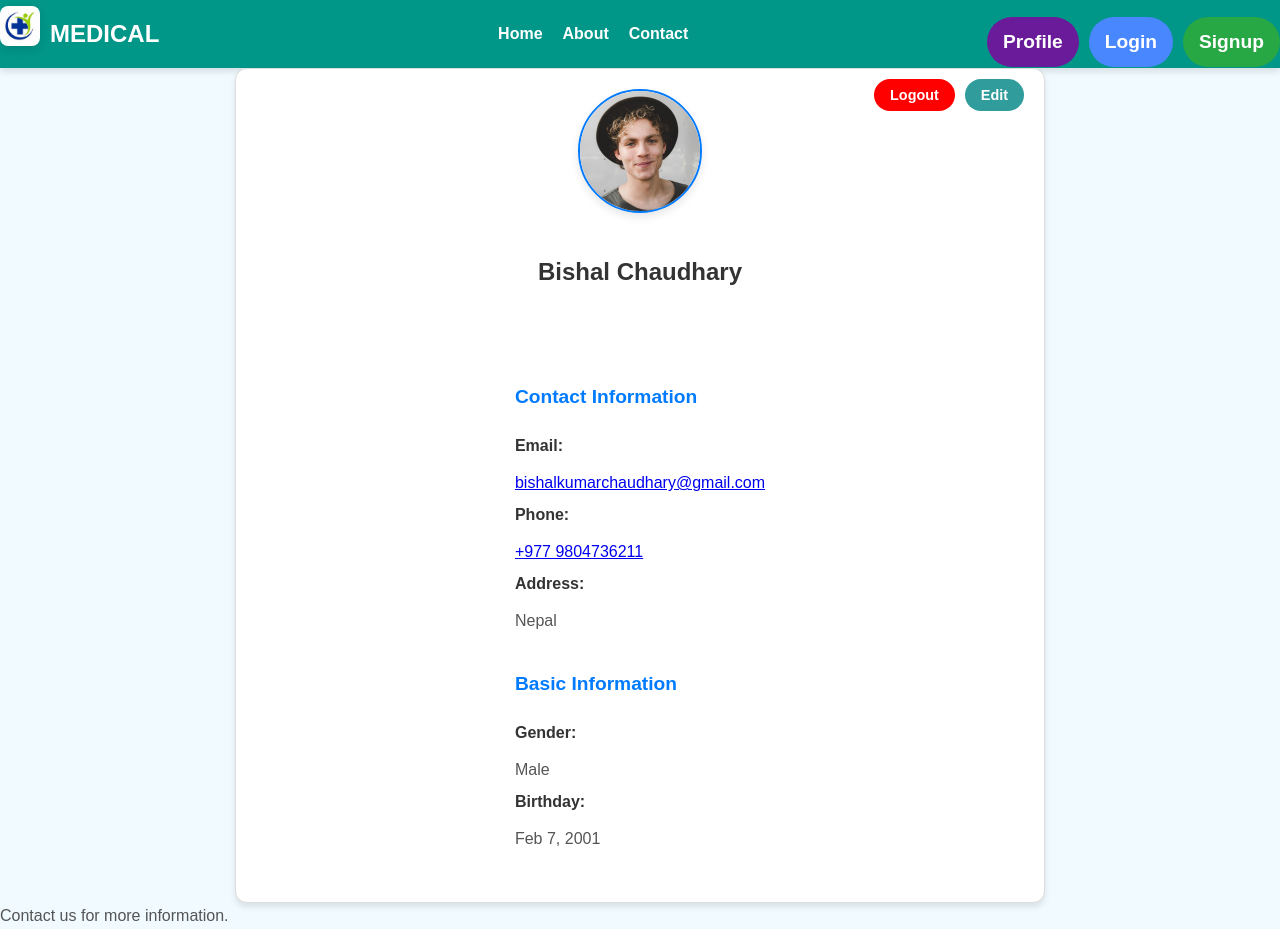
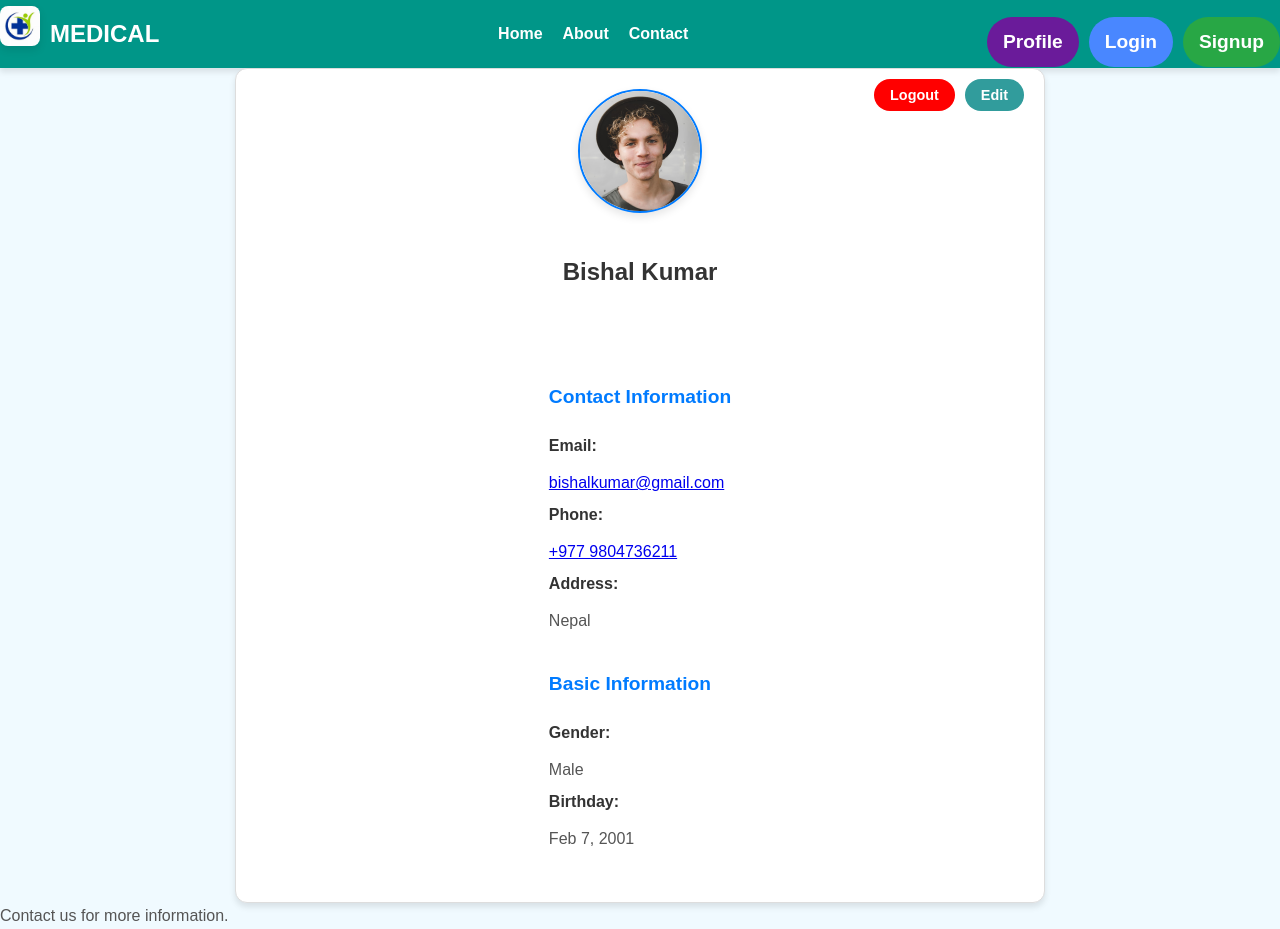
Before and after one commit to konok666/doctorappointment, a React app in the folder frontend/: page /profile in a window 1280 px wide. Built offline with nearby package versions, Linux system fonts and the light colour scheme; the HTML template or start-up script is replaced by a standard one.

Commit message:
frontend

```diff
--- a/frontend/src/Pages/MyProfile.jsx
+++ b/frontend/src/Pages/MyProfile.jsx
@@ -5,8 +5,8 @@ import "../Style/MyProfile.css";
 const MyProfile = () => {
   const [isEditing, setIsEditing] = useState(false);
   const [profileData, setProfileData] = useState({
-    name: "Bishal Chaudhary",
-    email: "bishalkumarchaudhary@gmail.com",
+    name: "Bishal Kumar",
+    email: "bishalkumar@gmail.com",
     phone: "+977 9804736211",
     address: "Nepal",
     gender: "Male",
```
